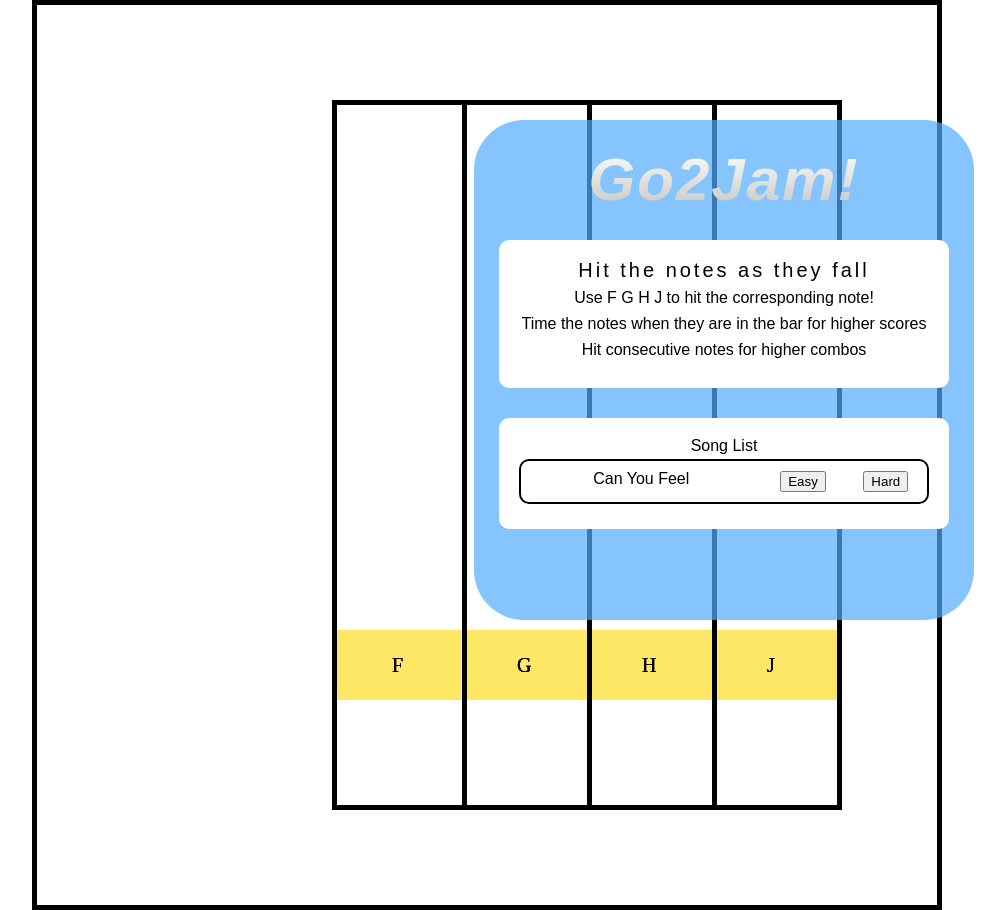
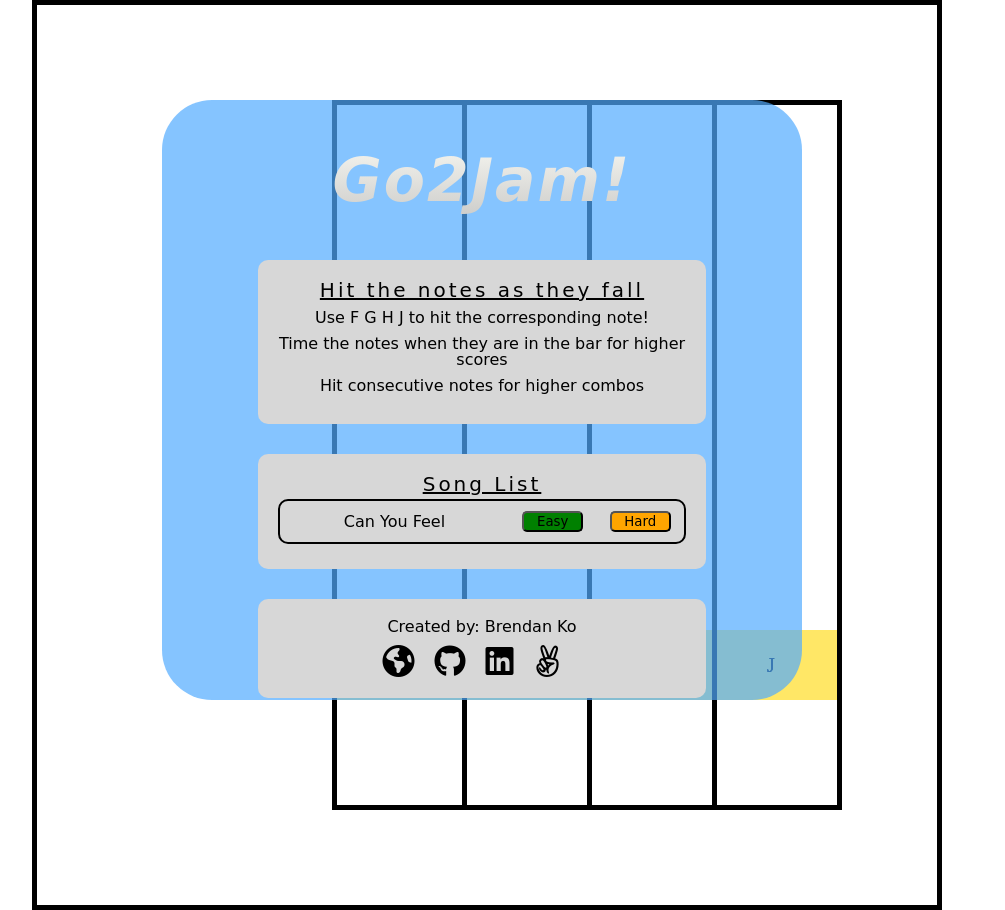
Before and after one commit to brenny0707/Go2Jam, a website built with webpack: page index.html in a window 1280 px wide. Shown: the whole page, without its empty margins (158-1163 px from the left). Built offline with nearby package versions, Linux system fonts and the light colour scheme; a web font is replaced by a local one.

Commit message:
Create easy beatmap

```diff
--- a/beats/beatmap.js
+++ b/beats/beatmap.js
@@ -70,9 +70,9 @@ class BeatMap {
     let hitResult = this.cols[colNum].removeBeats(this.comboCounter);
     this.score += hitResult.beatPoints;
     this.comboCounter = hitResult.combo;
-    // console.log(this.score);
-    // console.log(this.comboCounter);
-    this.beatLogger[colNum].push(Math.round((this.currentTime - this.startTime)/10)*10 - (380 * this.speed));
+    // this.beatLogger[colNum].push(Math.round((this.currentTime - this.startTime)/10)*10 - (380 * this.speed));
+
+    this.beatLogger[colNum].push(Math.round((this.currentTime - this.startTime)/10)*10 - (380 * 3) - 80);
     //BEATLOGGER, DO NOT DELETE!!!
     console.log(this.beatLogger);
     //BEATLOGGER, DO NOT DELETE!!!
--- a/canvas.css
+++ b/canvas.css
@@ -45,20 +45,30 @@ canvas {
   display: flex;
   flex-direction: column;
   align-items: center;
-  position: relative;
-  top: 120px;
-  left: 632px;
+  position: fixed;
+  top: 50%;
+  left: 50%;
+  transform: translate(-50% , -50%);
   background: rgba(82,172,255,.7);
-  height: 500px;
-  width: 500px;
+  height: 75%;
+  max-width: 650px;
+  width: 50%;
   border-radius: 50px;
-  font-family: 'Roboto', sans-serif;
+  /*font-family: 'Roboto', sans-serif;*/
+
 }
 
 .modal > * {
   margin-top: 30px;
-  width: 450px;
+  width: 70%;
   box-sizing: border-box;
+  padding: 20px;
+  background-color: #D7D7D7;
+  border-radius: 10px;
+}
+
+.modal * {
+  font-family: 'Baloo Tammudu', cursive;
 }
 
 .modal h1 {
@@ -70,18 +80,17 @@ canvas {
   background: -webkit-linear-gradient(#FDFDF7, #C6C6C4);
   -webkit-background-clip: text;
   -webkit-text-fill-color: transparent;
+  tex
 }
 
 .modal h2 {
   font-size: 20px;
   letter-spacing: 3px;
   font-weight: 500;
+  text-decoration: underline;
 }
 
 .modal-instructions {
-  padding: 20px;
-  background-color: white;
-  border-radius: 10px;
   display: flex;
   flex-direction: column;
   justify-content: center;
@@ -90,13 +99,11 @@ canvas {
 .modal-instructions > * {
   margin: 0 auto;
   margin-bottom: 10px;
+  text-align: center;
 }
 
 .modal > ul {
   text-align: center;
-  padding: 20px;
-  background-color: white;
-  border-radius: 10px;
   display: flex;
   flex-direction: column;
   justify-content: center;
@@ -111,15 +118,52 @@ canvas {
   border-radius: 10px;
   display: flex;
   justify-content: space-around;
+  align-items: center;
 }
 
-.song-li:first-of-type {
+.song-li > .difficulty-button {
+    border-radius: 5px;
+    text-align: center;
+    min-width: 15%;
+}
 
+.song-li > .easy {
+  background-color: green;
+}
+
+.song-li > .hard {
+  background-color: orange;
 }
 
 .song-title {
   width: 50%;
 }
+
+.author {
+  display: flex;
+  flex-direction: column;
+  justify-content: center;
+}
+
+.author > * {
+  margin: 0 auto;
+}
+.portfolio-icons{
+  display: flex;
+  flex-direction: row;
+}
+
+.portfolio-icons > li {
+  margin-top: 10px;
+  margin-right: 20px;
+}
+
+a {
+  color: black;
+  font-size: 32px;
+  text-decoration: none;
+}
+
 .hidden {
   display: none;
 }
--- a/index.html
+++ b/index.html
@@ -6,6 +6,8 @@
     <link rel="stylesheet" href="./app/stylesheets/reset.css">
     <link rel="stylesheet" href="canvas.css">
     <link href="https://fonts.googleapis.com/css?family=Roboto:400i" rel="stylesheet">
+    <link href="https://fonts.googleapis.com/css?family=Baloo+Tammudu" rel="stylesheet">
+    <script src="https://use.fontawesome.com/4db037443e.js"></script>
   </head>
   <body>
     <audio id="cyf">
@@ -23,13 +25,23 @@
           <p>Time the notes when they are in the bar for higher scores</p>
           <p>Hit consecutive notes for higher combos</p>
         </div>
-        <ul class="song-list">Song List
+        <ul class="song-list">
+          <h2>Song List</h2>
           <li class="song-li">
             <p class="song-title">Can You Feel</p>
             <button class="easy difficulty-button" type="button" name="cyf" value="easy">Easy</button>
             <button class="hard difficulty-button" type="button" name="cyf" value="hard">Hard</button>
           </li>
         </ul>
+        <div class="author">
+          <p>Created by: Brendan Ko</p>
+          <ul class="portfolio-icons">
+            <li><a target="_blank" href="#"><i class="fa fa-globe" aria-hidden="true"></i></a></li>
+            <li><a target="_blank" href="https://github.com/brenny0707"><i class="fa fa-github" aria-hidden="true"></i></a></li>
+            <li><a target="_blank" href="https://www.linkedin.com/in/brenny0707/"><i class="fa fa-linkedin-square" aria-hidden="true"></i></a></li>
+            <li><a target="_blank" href="https://angel.co/brendan-ko?public_profile=1"><i class="fa fa-angellist" aria-hidden="true"></i></a></li>
+          </ul>
+        </div>
       </div>
     </div>
     <div class="go2jam-container">
--- a/songs/beatmaps/cyf.js
+++ b/songs/beatmaps/cyf.js
@@ -1,28 +1,17 @@
 import BeatMap from '../../beats/beatmap.js';
-//compensate = 920-940?
-// const cyfEasyo0 =
-// [400, 950, 1950, 2600, 4140, 4700, 6510, 7050, 8010, 8740, 9160, 9290, 10210, 10460, 10810, 11220, 11790, 12320, 12750, 13020, 13320, 13990, 14550, 15230, 16220, 16780, 17450, 18170, 19160,
-//
-//   20110, 20370, 20920, 21480, 22090, 22220, 22600, 23150, 23700, 24310, 24430, 24690, 25060];
-// [2570 - 920];
-const cyfEasy0 = [1620, 7830, 13790, 16030, 18230, 19310, 19550, 20130];
 
-const cyfEasy1 =
-// [800, 850, 1100, 1850, 2900, 3290, 3860, 4280, 4980, 5550, 5820, 6100, 6780, 7050, 7340, 7870, 8420, 8870, 9290, 9570, 10080, 10580, 11510, 12060, 12610, 12890, 13160, 13720, 14290, 15090, 15810, 15970, 16500, 17320, 18090, 18300, 19060,
-//
-//   19850, 20640, 21190, 21760, 22330, 22870, 23430, 23970, 24560, 24770];
-[3880, 7410, 11660, 12720, 14930, 17120, 19860, 20480, 20860];
-const cyfEasy2 =
-// [1200, 1400, 1700, 2230, 3150, 3580, 4000, 4420, 4560, 5120, 5260, 5410, 5650, 5960, 6510, 6910, 7180, 7750, 8300, 9020, 9440, 9690, 9970, 10700, 11090, 11650, 12190, 12610, 12890, 13160, 13590, 13870, 14160, 14670, 14970, 15520, 16090, 16380, 16930, 17190, 17750, 18000, 18410, 18620, 18920, 19440,
+const cyfEasy0 = [1660, 3850, 7850, 12730, 14900, 17100, 19310, 28240, 32000, 37680, 40890, 45470, 50450, 51000, 53320, 55520, 58760, 60910, 64890, 69780, 72800, 76740, 80500, 81590, 85990, 88310, 88900, 90470, 94850, 97240, 97800, 100360];
 
-  // 19850, 20510, 21060, 21620, 22330, 22740, 23290, 23840, 24560, 24830];
-[3270, 3550, 4370, 5720, 6880, 8950, 10390, 14320, 16580, 18780, 19870, 20490, 20870];
-const cyfEasy3 =
-// [1550, 2130, 2330, 2430, 3430, 3720, 4840, 6210, 6640, 7480, 8530, 8630, 8740, 11370, 11920, 12470, 12750, 13020, 13460, 14420, 15660, 16640, 17880, 18780, 19340, 19550, 19650,
-//
-//   20110, 20770, 21330, 21890, 22090, 22220, 23000, 23560, 24110, 24300, 24430, 24950, 25060];
-[4780, 6290, 8530, 9350, 9770, 13250, 15480, 17690, 19330, 19560, 20150];
-//240
+const cyfEasy1 = [4360, 5660, 7410, 10550, 13790, 16010, 18220, 20490, 20950, 22150, 23210, 24350, 26590, 29360, 31460, 33660, 35460, 37100, 40360, 41780, 44400, 47660, 49880, 51560, 52090, 52630, 54890, 56550, 58160, 60370, 63810, 67640, 68770, 73290, 74600, 76310, 79390, 82600, 83760, 87110, 89410, 91530, 92690, 95960, 98390,99440];
+
+const cyfEasy2 = [4790, 6850, 8970, 11550, 13250, 15460, 17660, 19870, 21620, 22650, 23770, 25990, 27140, 27720, 28850, 29890, 31020, 33140, 34950, 36000, 36580, 38230, 39850, 42280, 43210, 44870, 46060, 47130, 48200, 49300, 51560, 52090, 54340, 55970, 57650, 59870, 62090, 63170, 64350, 65970, 67050, 69230, 70970, 72040, 73730, 75780, 77840, 79390, 83120, 84810, 87610, 89410, 92060, 93740, 96490, 98790, 99950];
+
+const cyfEasy3 = [6340, 8570, 9400, 14280, 16510, 18720, 19310, 24750,
+ 34090, 38750, 42690, 46590, 48740, 50450, 51000, 53790, 57100, 62620, 65430, 66540, 71500, 75200, 77390, 78290, 80500, 82090, 84290, 85370, 86550, 88310, 88890, 91010, 93210, 94270, 95430, 97220, 97800, 99110, 100360];
+
+
+
+
 const cyfHard0 =
 [1750, 4170, 7470, 8410, 8880, 9660, 10090, 11890, 13550, 14540, 15050, 15810, 16770, 17740, 18030, 18970, 19700, 19950, 20220, 20780, 21170, 26350, 26550, 28510, 29630, 30560, 31970, 35220, 37400, 38260, 39180, 41270, 42080, 43670, 46620, 50760, 51060, 51310, 51580, 53570, 55220, 57400, 61190, 64140, 66320, 70090, 73110, 76260, 77290, 77770, 78530, 78920, 80790, 81900, 82690, 83350, 84080, 84910, 86290, 87130, 87860, 88670, 88800, 89210, 89330, 90800, 91590, 92270, 92990, 93810, 95210, 96020, 96680, 97770, 97910, 98140, 98290, 98650, 100190, 100590];
 
```
Also changed, not shown: bundle.js (+9 -25 lines), 1 other file.
